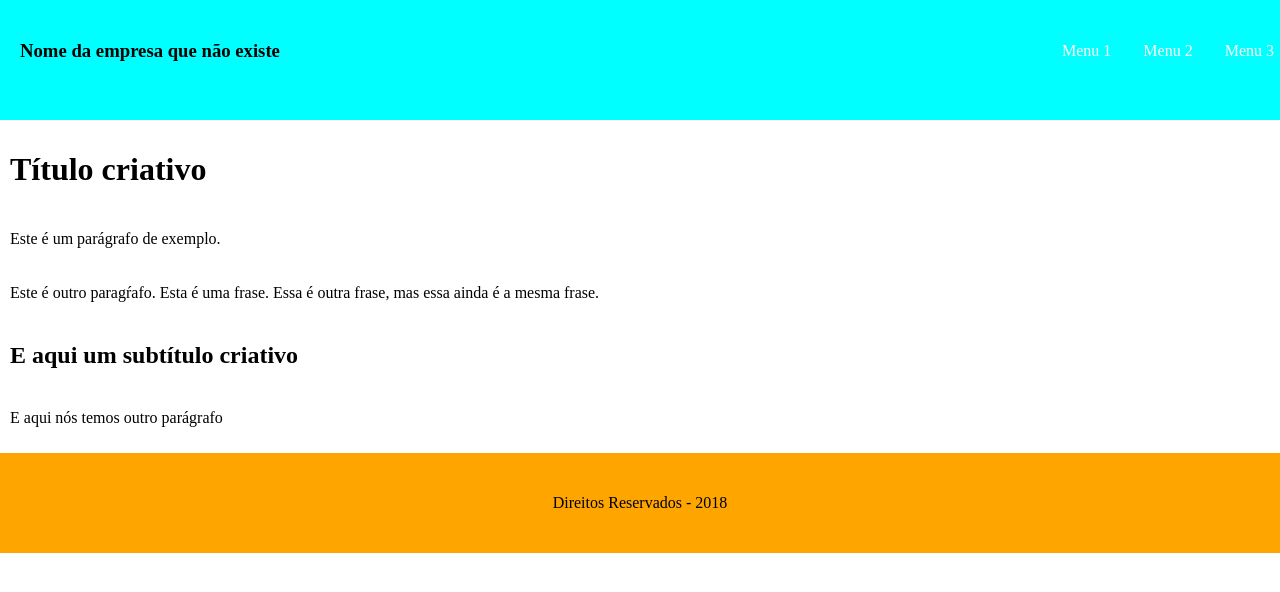
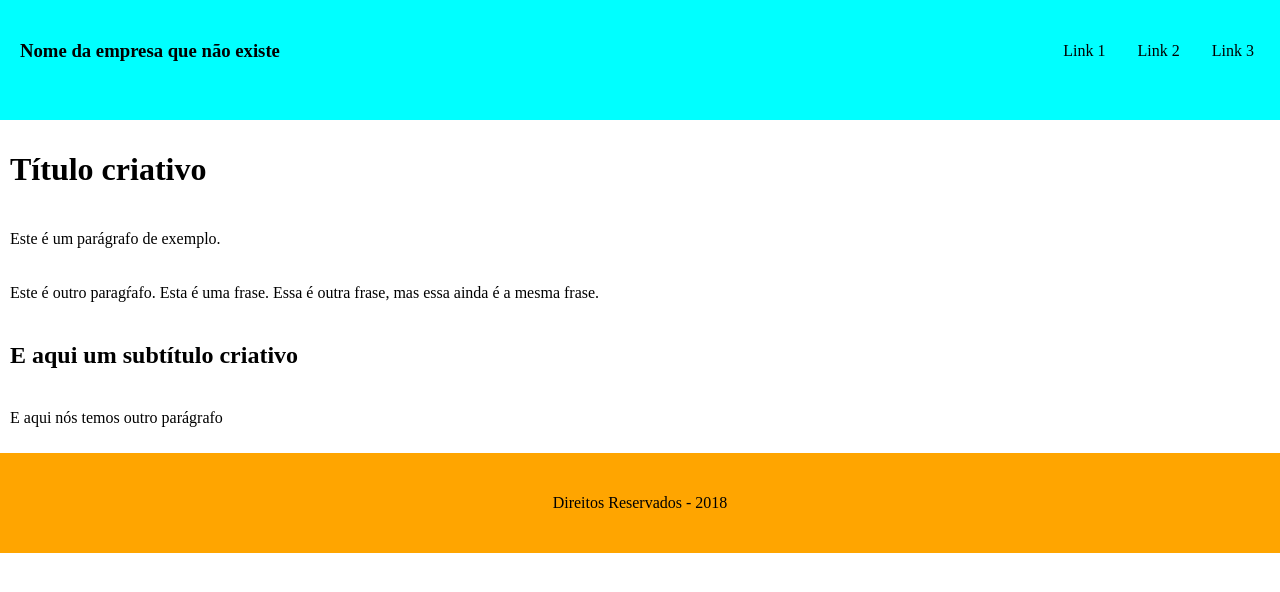
Before and after one commit to igor-rib-souza/pweb, a plain HTML site: page atividade-4/index.html in a window 1280 px wide. Drawn offline with Linux system fonts and the light colour scheme.

Commit message:
update e4

```diff
--- a/atividade-4/index.html
+++ b/atividade-4/index.html
@@ -10,9 +10,9 @@
         <nav class="nav-container">
           <h3 class="text">Nome da empresa que não existe</h3>
           <ul>
-            <li><a href="#">Menu 1</a></li>
-            <li><a href="#">Menu 2</a></li>
-            <li><a href="#">Menu 3</a></li>
+            <li><a href="#">Link 1</a></li>
+            <li><a href="#">Link 2</a></li>
+            <li><a href="#">Link 3</a></li>
           </ul>
         </nav>
     </header>
--- a/atividade-4/styles.css
+++ b/atividade-4/styles.css
@@ -1,6 +1,5 @@
 header {
     background-color: aqua;
-    width: 100%;
     height: 100px;
     padding: 10px;
 }
@@ -38,8 +37,8 @@ ul {
 
   li a {
     display: block;
-    color: white;
     text-align: center;
+    color: black;
     padding: 16px;
     text-decoration: none;
   }
```
